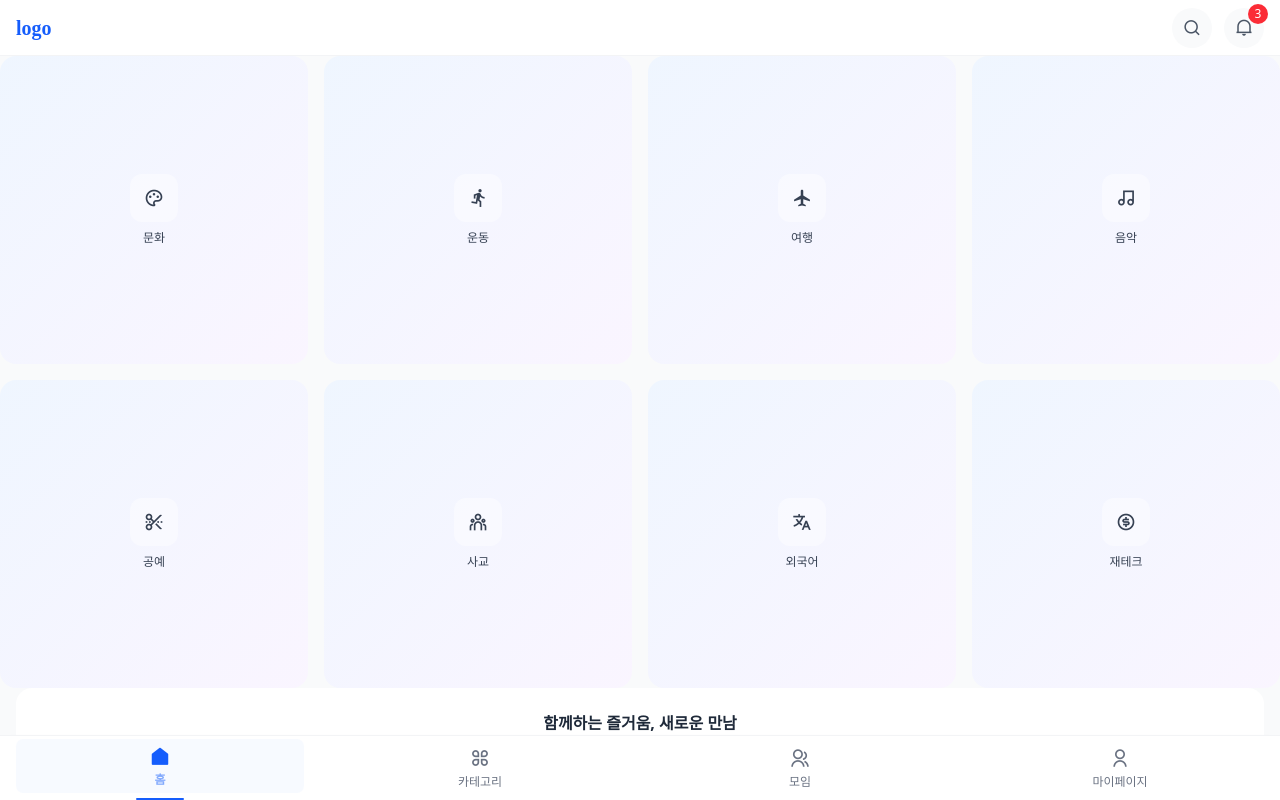
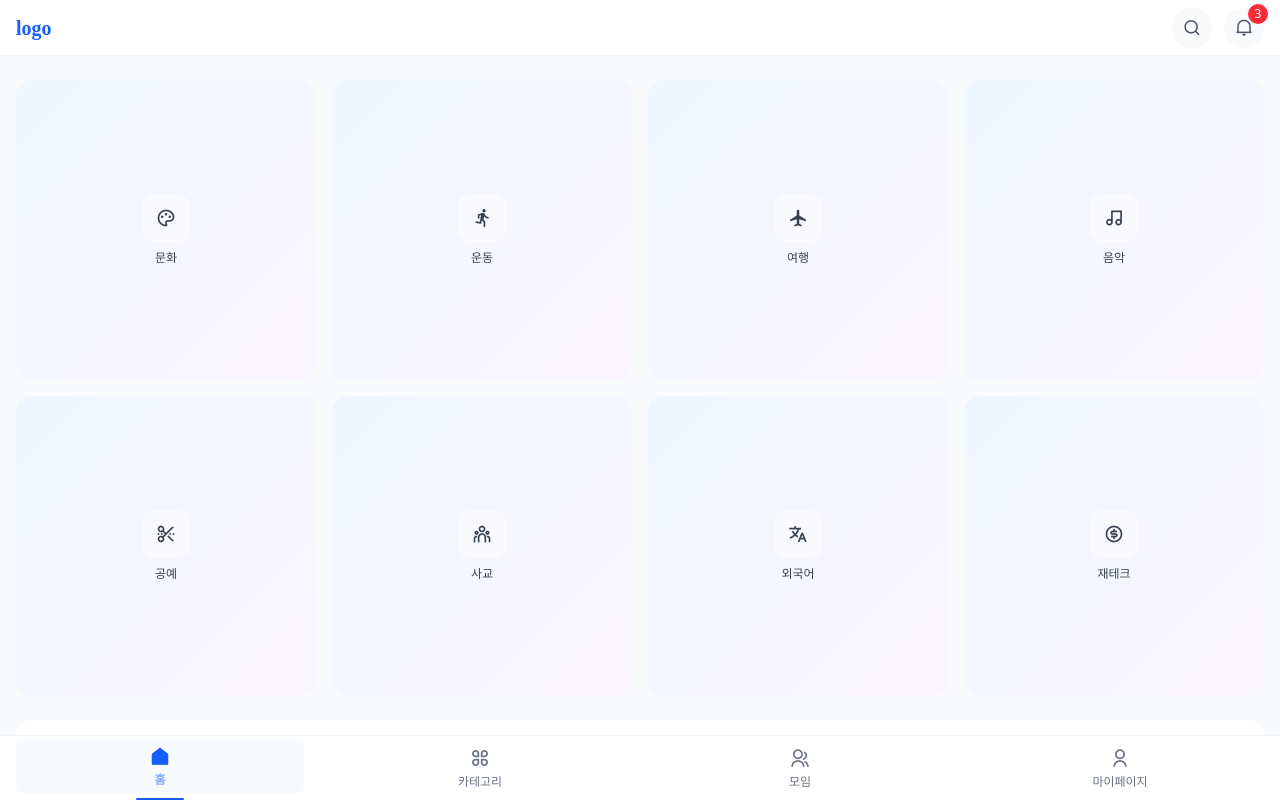
Before and after one commit to GoormOnlyOne/OnlyOne-Front, a React (Vite) app: page / in a window 1280 px wide. Built offline with nearby package versions, Linux system fonts and the light colour scheme.

Commit message:
style: 홈 화면 카테고리 영역 여백 스타일 수정

```diff
--- a/src/pages/Home/Home.tsx
+++ b/src/pages/Home/Home.tsx
@@ -7,7 +7,9 @@ export const Home = () => {
   return (
     <div className="flex flex-col bg-gray-50">
       {/* 카테고리 섹션 */}
-      <CategorySection mode="navigation" />
+      <div className="px-4 py-6">
+        <CategorySection mode="navigation" />
+      </div>
 
       {/* 모임 만들기 카드 */}
       <div className="px-4 pb-4">
```
